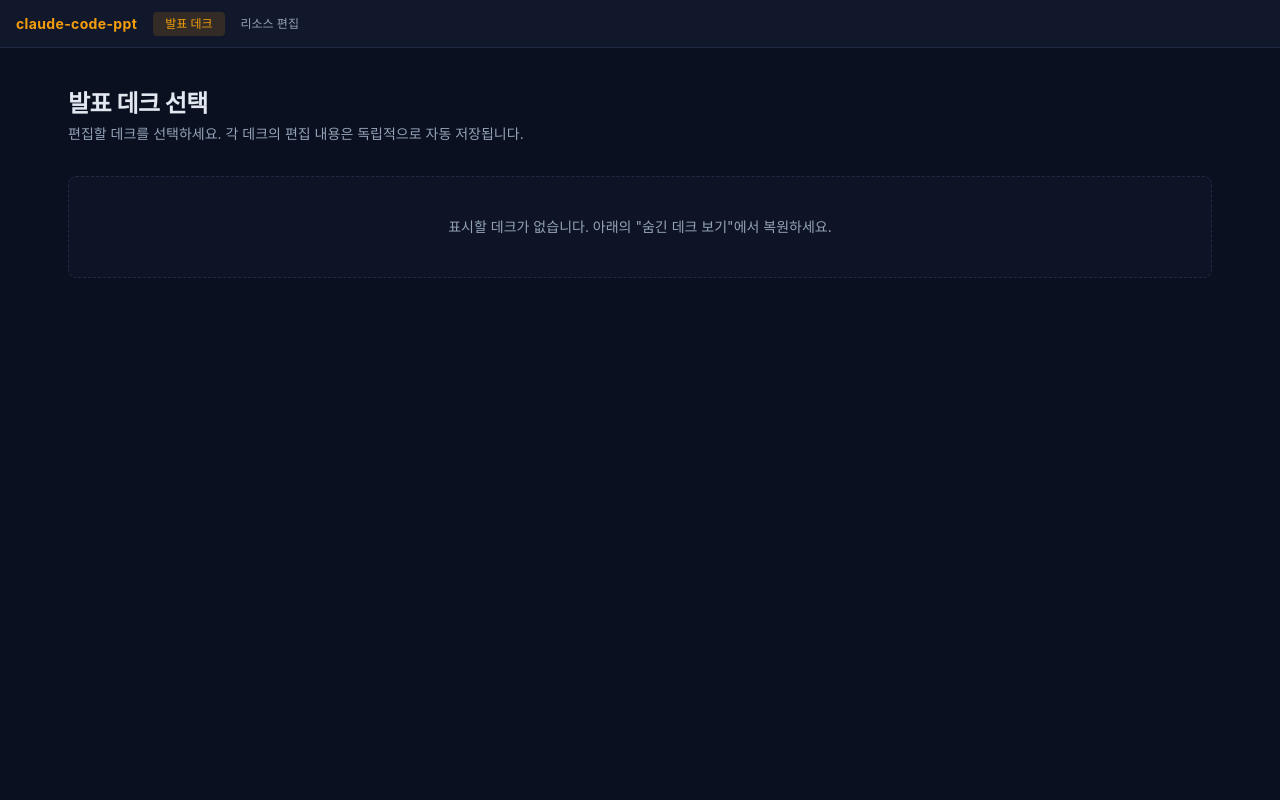
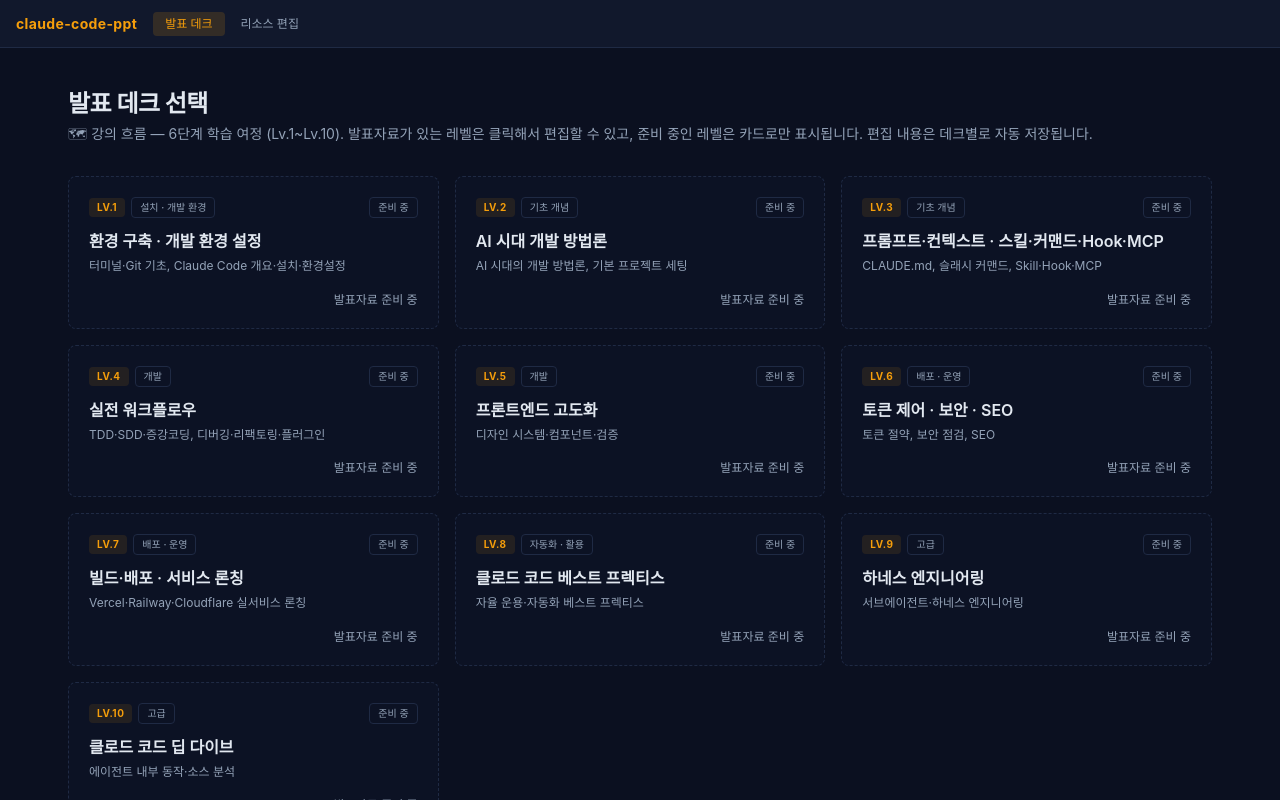
Before and after one commit to brewnetdev/claude-code-ppt, a React (Vite) app: page / in a window 1280 px wide. Built offline with nearby package versions, Linux system fonts and the light colour scheme.

Commit message:
docs:발표 목차 업데이트 (level 10까지 최신화)

```diff
--- a/src/editor/DeckLibraryView.tsx
+++ b/src/editor/DeckLibraryView.tsx
@@ -1,7 +1,15 @@
 import { useCallback, useEffect, useMemo, useRef, useState } from 'react';
 import { type Template } from '../generator/mdToSlides';
 import { detectResourceKind } from '../importer/detectResource';
-import { BUILTIN_DECKS, countSlides, type DeckRegistryEntry } from '../library/deckRegistry';
+import {
+  BUILTIN_DECKS,
+  COURSE_OUTLINE,
+  countSlides,
+  getDeckById,
+  OUTLINE_DECK_IDS,
+  type CourseLevel,
+  type DeckRegistryEntry,
+} from '../library/deckRegistry';
 import { type ResourceEntry, type ResourceKind } from '../library/resourceRegistry';
 import {
   addHiddenDeckId,
@@ -79,7 +87,7 @@ function TabButton({
   );
 }
 
-// ── Deck grid (existing behavior, unchanged except for extraction) ──────────
+// ── Deck grid (원래 카드 그리드 + 카테고리 태그) ─────────────────────────────
 
 function DeckGrid({ onOpen }: { onOpen: (deck: DeckRegistryEntry) => void }) {
   const [hiddenIds, setHiddenIds] = useState<string[]>(() => getHiddenDeckIds());
@@ -89,8 +97,16 @@ function DeckGrid({ onOpen }: { onOpen: (deck: DeckRegistryEntry) => void }) {
     () => BUILTIN_DECKS.map((d) => ({ ...d, slideCount: countSlides(d.html) })),
     [],
   );
-  const visibleDecks = useMemo(
-    () => decksWithMeta.filter((d) => !hiddenIds.includes(d.id)),
+  // Level cards (Lv.1~Lv.10) in course-outline order, each tagged with its
+  // stage category. Levels with no backing deck render as a non-clickable
+  // "발표자료 준비 중" card so the full curriculum (목차) is always visible.
+  const levelItems = useMemo(
+    () => COURSE_OUTLINE.flatMap((s) => s.levels.map((l) => ({ ...l, category: s.name }))),
+    [],
+  );
+  // Non-level decks (커리큘럼 리포트 · 발표 소개 등) — kept in a separate section.
+  const visibleOther = useMemo(
+    () => decksWithMeta.filter((d) => !OUTLINE_DECK_IDS.has(d.id) && !hiddenIds.includes(d.id)),
     [decksWithMeta, hiddenIds],
   );
   const hiddenDecks = useMemo(
@@ -120,16 +136,25 @@ function DeckGrid({ onOpen }: { onOpen: (deck: DeckRegistryEntry) => void }) {
       <div className="mb-8">
         <h1 className="text-2xl font-semibold tracking-tight">발표 데크 선택</h1>
         <p className="mt-1 text-sm text-editor-dim">
-          편집할 데크를 선택하세요. 각 데크의 편집 내용은 독립적으로 자동 저장됩니다.
+          🗺 강의 흐름 — 6단계 학습 여정 (Lv.1~Lv.10). 발표자료가 있는 레벨은 클릭해서 편집할 수
+          있고, 준비 중인 레벨은 카드로만 표시됩니다. 편집 내용은 데크별로 자동 저장됩니다.
         </p>
       </div>
-      {visibleDecks.length === 0 ? (
-        <div className="rounded-lg border border-dashed border-editor-border bg-editor-panel/60 px-6 py-10 text-center text-sm text-editor-dim">
-          표시할 데크가 없습니다. 아래의 "숨긴 데크 보기"에서 복원하세요.
+
+      <div className="grid grid-cols-1 gap-4 sm:grid-cols-2 lg:grid-cols-3">
+        {levelItems.map((item) => (
+          <LevelCard key={item.level} item={item} onOpen={onOpen} />
+        ))}
       </div>
-      ) : (
+
+      {visibleOther.length > 0 ? (
+        <div className="mt-12">
+          <h2 className="mb-1 text-sm font-semibold text-editor-text">참고 자료 · 기타 데크</h2>
+          <p className="mb-4 text-xs text-editor-dim">
+            커리큘럼 리포트·발표 소개 등 레벨 목차에 속하지 않는 데크입니다.
+          </p>
           <div className="grid grid-cols-1 gap-4 sm:grid-cols-2 lg:grid-cols-3">
-          {visibleDecks.map((deck) => (
+            {visibleOther.map((deck) => (
               <DeckCard
                 key={deck.id}
                 deck={deck}
@@ -138,7 +163,8 @@ function DeckGrid({ onOpen }: { onOpen: (deck: DeckRegistryEntry) => void }) {
               />
             ))}
           </div>
-      )}
+        </div>
+      ) : null}
 
       {hiddenDecks.length > 0 ? (
         <div className="mt-10 border-t border-editor-border pt-6">
@@ -176,6 +202,73 @@ function DeckGrid({ onOpen }: { onOpen: (deck: DeckRegistryEntry) => void }) {
         </div>
       ) : null}
     </>
+  );
+}
+
+// ── Level card (강의 목차 Lv.1~Lv.10) ───────────────────────────────────────
+
+function LevelCard({
+  item,
+  onOpen,
+}: {
+  item: CourseLevel & { category: string };
+  onOpen: (deck: DeckRegistryEntry) => void;
+}) {
+  const deck = item.deckId ? getDeckById(item.deckId) : undefined;
+  const slideCount = deck ? countSlides(deck.html) : 0;
+
+  const header = (
+    <div className="mb-3 flex items-center justify-between gap-2">
+      <div className="flex min-w-0 flex-wrap items-center gap-1.5">
+        <span className="rounded bg-editor-accent/10 px-2 py-0.5 text-[10px] font-bold tracking-wider text-editor-accent">
+          LV.{item.level}
+        </span>
+        <span className="truncate rounded border border-editor-border px-2 py-0.5 text-[10px] font-medium text-editor-dim">
+          {item.category}
+        </span>
+      </div>
+      {deck ? (
+        <span className="shrink-0 text-[11px] text-editor-dim">{slideCount} slides</span>
+      ) : (
+        <span className="shrink-0 rounded border border-editor-border px-2 py-0.5 text-[10px] text-editor-dim">
+          준비 중
+        </span>
+      )}
+    </div>
+  );
+
+  const body = (
+    <div className="flex-1">
+      <h3 className="text-base font-semibold leading-snug text-editor-text">{item.label}</h3>
+      <p className="mt-1 text-xs leading-relaxed text-editor-dim">{item.topic}</p>
+    </div>
+  );
+
+  if (!deck) {
+    // 발표자료 없는 레벨 — 클릭 불가 카드.
+    return (
+      <div className="flex h-full flex-col rounded-lg border border-dashed border-editor-border bg-editor-panel/40 p-5">
+        {header}
+        {body}
+        <div className="mt-4 text-right text-xs text-editor-dim">발표자료 준비 중</div>
+      </div>
+    );
+  }
+
+  return (
+    <div className="group relative flex h-full flex-col rounded-lg border border-editor-border bg-editor-panel transition hover:border-editor-accent hover:bg-editor-panel/80">
+      <button
+        type="button"
+        onClick={() => onOpen(deck)}
+        className="flex h-full flex-1 flex-col items-stretch p-5 text-left"
+      >
+        {header}
+        {body}
+        <div className="mt-4 flex items-center justify-end text-xs text-editor-dim transition group-hover:text-editor-accent">
+          편집 열기 →
+        </div>
+      </button>
+    </div>
   );
 }
 
--- a/src/library/deckRegistry.ts
+++ b/src/library/deckRegistry.ts
@@ -139,3 +139,150 @@ export function countSlides(html: string): number {
   }
   return count;
 }
+
+// ── Course outline (강의 목차) ───────────────────────────────────────────────
+//
+// The library "발표 데크" screen renders this curated outline instead of a flat
+// grid — Level 1~10 grouped by the 6-stage learning journey, mirroring the
+// curriculum report's "세부 주제와 프로젝트 설명" table (page 03).
+//
+// `deckId` points at an existing chapter deck (docs/html/report/*.html). The
+// new level numbering does NOT match the on-disk file numbering, so the mapping
+// is by TOPIC, not by filename:
+//   - L7 (빌드·배포·서비스 론칭)  → claude-code-level8-chapter8 ("배포 & 셀프호스팅")
+//   - L9 (하네스 엔지니어링)       → claude-code-level7-chapter7 ("하네스·베스트 프렉티스")
+// Levels with no dedicated 발표자료 (L8 베스트 프렉티스, L10 딥 다이브) omit
+// `deckId` and render as a non-clickable list entry. We intentionally do NOT
+// edit any deck's internal content — only this outline + the library view.
+export type CourseLevel = {
+  level: number;
+  label: string;
+  topic: string;
+  // Backing deck id (a BUILTIN_DECKS id). Absent → list-only ("발표자료 준비 중").
+  deckId?: string;
+};
+
+export type CourseStage = {
+  badge: string; // ①..⑥
+  name: string;
+  levels: CourseLevel[];
+};
+
+export const COURSE_OUTLINE: ReadonlyArray<CourseStage> = [
+  {
+    badge: '①',
+    name: '설치 · 개발 환경',
+    levels: [
+      {
+        level: 1,
+        label: '환경 구축 · 개발 환경 설정',
+        topic: '터미널·Git 기초, Claude Code 개요·설치·환경설정',
+        deckId: 'claude-code-level1-chapter1',
+      },
+    ],
+  },
+  {
+    badge: '②',
+    name: '기초 개념',
+    levels: [
+      {
+        level: 2,
+        label: 'AI 시대 개발 방법론',
+        topic: 'AI 시대의 개발 방법론, 기본 프로젝트 세팅',
+        deckId: 'claude-code-level2-chapter2',
+      },
+      {
+        level: 3,
+        label: '프롬프트·컨텍스트 · 스킬·커맨드·Hook·MCP',
+        topic: 'CLAUDE.md, 슬래시 커맨드, Skill·Hook·MCP',
+        deckId: 'claude-code-level3-chapter3',
+      },
+    ],
+  },
+  {
+    badge: '③',
+    name: '개발',
+    levels: [
+      {
+        level: 4,
+        label: '실전 워크플로우',
+        topic: 'TDD·SDD·증강코딩, 디버깅·리팩토링·플러그인',
+        deckId: 'claude-code-level4-chapter4',
+      },
+      {
+        level: 5,
+        label: '프론트엔드 고도화',
+        topic: '디자인 시스템·컴포넌트·검증',
+        deckId: 'claude-code-level5-chapter5',
+      },
+    ],
+  },
+  {
+    badge: '④',
+    name: '배포 · 운영',
+    levels: [
+      {
+        level: 6,
+        label: '토큰 제어 · 보안 · SEO',
+        topic: '토큰 절약, 보안 점검, SEO',
+        deckId: 'claude-code-level6-chapter6',
+      },
+      {
+        level: 7,
+        label: '빌드·배포 · 서비스 론칭',
+        topic: 'Vercel·Railway·Cloudflare 실서비스 론칭',
+        deckId: 'claude-code-level8-chapter8',
+      },
+    ],
+  },
+  {
+    badge: '⑤',
+    name: '자동화 · 활용',
+    levels: [
+      {
+        level: 8,
+        label: '클로드 코드 베스트 프렉티스',
+        topic: '자율 운용·자동화 베스트 프렉티스',
+      },
+    ],
+  },
+  {
+    badge: '⑥',
+    name: '고급',
+    levels: [
+      {
+        level: 9,
+        label: '하네스 엔지니어링',
+        topic: '서브에이전트·하네스 엔지니어링',
+        deckId: 'claude-code-level7-chapter7',
+      },
+      {
+        level: 10,
+        label: '클로드 코드 딥 다이브',
+        topic: '에이전트 내부 동작·소스 분석',
+      },
+    ],
+  },
+];
+
+// Deck ids referenced by the outline — so the library can list every OTHER
+// built-in deck (cover/report/sample decks) separately without duplication.
+export const OUTLINE_DECK_IDS: ReadonlySet<string> = new Set(
+  COURSE_OUTLINE.flatMap((s) => s.levels.map((l) => l.deckId).filter((id): id is string => !!id)),
+);
+
+// deckId → 카테고리(단계명). The library shows the original card grid; this lets
+// each card carry a category tag (설치·개발 환경 / 기초 개념 / 개발 / …) derived
+// from the course outline. Mapped by TOPIC (see COURSE_OUTLINE note), not by the
+// deck's on-disk file number.
+const DECK_CATEGORY: ReadonlyMap<string, string> = new Map(
+  COURSE_OUTLINE.flatMap((s) =>
+    s.levels
+      .filter((l) => l.deckId)
+      .map((l) => [l.deckId as string, s.name] as const),
+  ),
+);
+
+export function getDeckCategory(id: string): string | undefined {
+  return DECK_CATEGORY.get(id);
+}
```
Also changed, not shown: 12 other files (tests, documents, lock files or other folders). Lines whose indentation alone changed are shown as unchanged.
